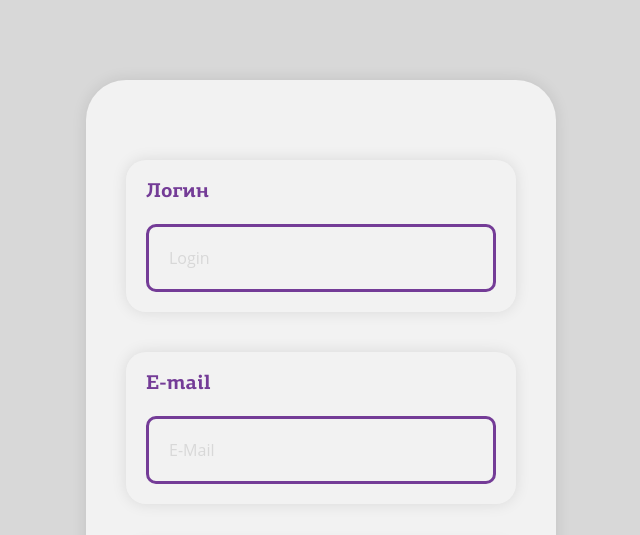
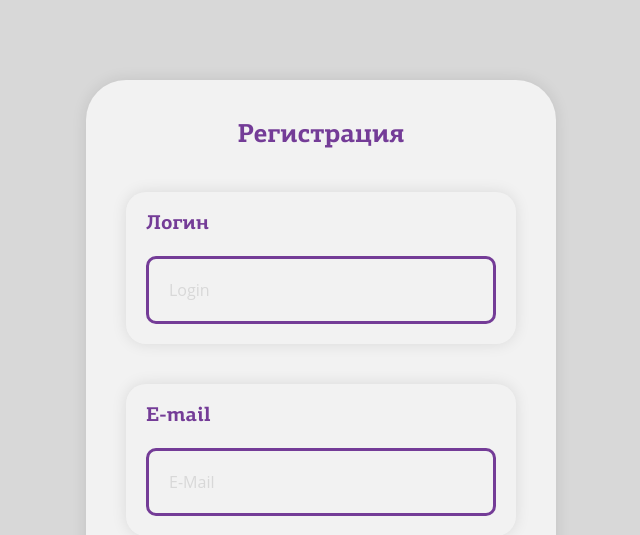
Before and after one commit to DEADnQUEEN/IngSite, a Django app: page /register/ in a window 1280 px wide. Shown: the part 84-619 px from the top of the page, without its empty margins (319-959 px from the left). Run offline with Django 4.2, Linux system fonts and the light colour scheme; data comes from the database, SQL or seed files in the repository.

Commit message:
Form titles

```diff
--- a/static/css/valid.css
+++ b/static/css/valid.css
@@ -3,6 +3,12 @@
         width: fit-content;
         height: fit-content;
         border-radius: 40px;
+    }
+
+    .form-title {
+        font-size: 26px;
+        font-weight: bold;
+        align-self: center;
     }
 
     .form-fields {
--- a/templates/Page/form fields.html
+++ b/templates/Page/form fields.html
@@ -11,7 +11,7 @@
     <form class="block" method="post">
         {% csrf_token %}
         <div class="form-fields">
-            <a>{{ request.title }}</a>
+            <a class="form-title">{{ title }}</a>
             {% for input in form|as_list %}
                 <div class="block form-field">
                     <a class="text-font">{{ input.label }}</a>
```
